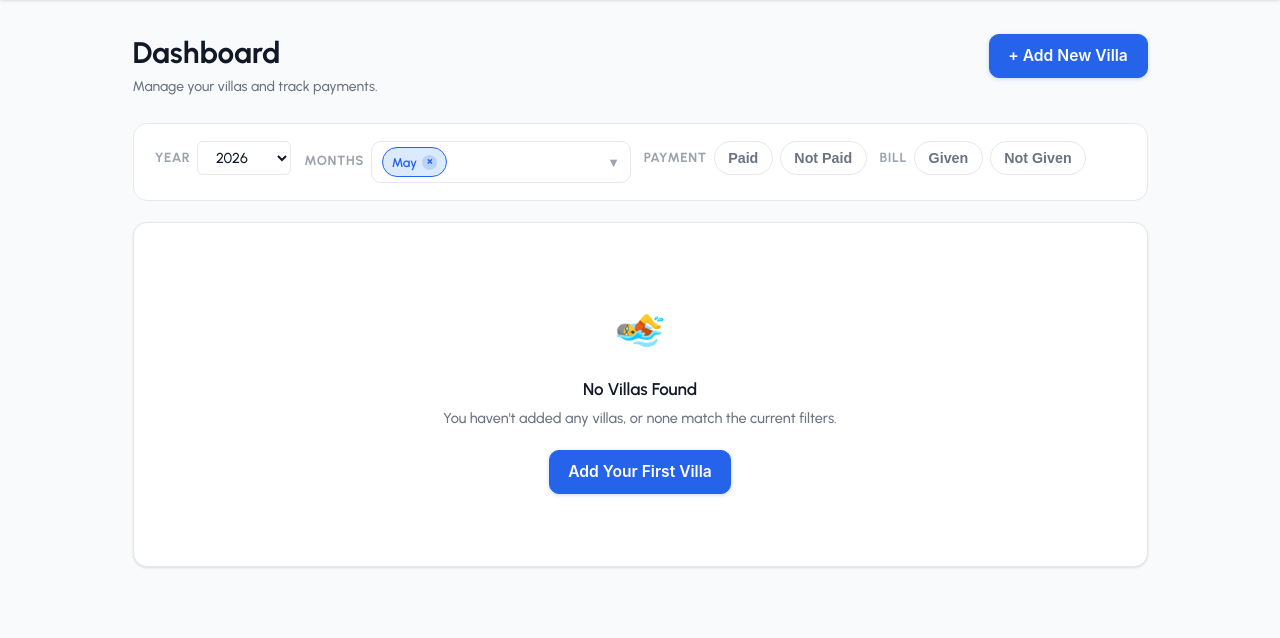
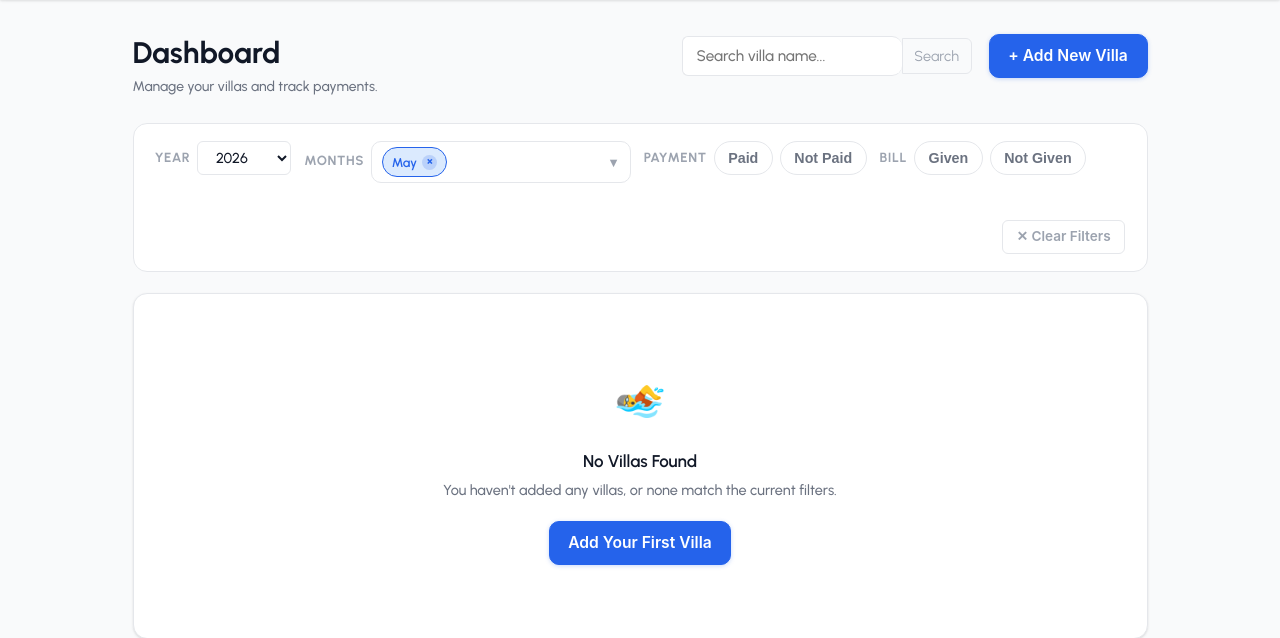
Before and after one commit to smohammedshafeeqhameed/Pool_Management, a Django app: page / in a window 1280 px wide. Shown: the part 58-696 px from the top of the page. Run offline with Django 5.2, Linux system fonts and the light colour scheme; the visitor is signed in with stand-in values (Sample User, id 1); data that the repository does not hold is empty.

Commit message:
Fixed small issues and added a villar search option.

```diff
--- a/cleaning_app/templates/cleaning_app/dashboard.html
+++ b/cleaning_app/templates/cleaning_app/dashboard.html
@@ -12,9 +12,15 @@
         <h1>Dashboard</h1>
         <p>Manage your villas and track payments.</p>
     </div>
-    <a href="{% url 'add_villa' %}" class="btn btn-primary" id="add-villa-btn">
-        + Add New Villa
-    </a>
+    <div style="display: flex; gap: 1rem; align-items: center; flex-wrap: wrap;">
+        <div class="search-box" style="display: flex; align-items: center;">
+            <input type="text" id="searchInput" value="{{ search_query|default:'' }}" placeholder="Search villa name..." style="padding: 0.5rem 0.8rem; border: 1.5px solid var(--border); border-right: none; border-top-left-radius: var(--radius-sm); border-bottom-left-radius: var(--radius-sm); outline: none; font-size: 0.9rem; min-width: 220px; font-family: inherit;" onkeydown="if(event.key === 'Enter') updateFilter('search', this.value)">
+            <button type="button" onclick="updateFilter('search', document.getElementById('searchInput').value)" style="border: 1.5px solid var(--border); border-top-right-radius: var(--radius-sm); border-bottom-right-radius: var(--radius-sm); border-top-left-radius: 0; border-bottom-left-radius: 0; height: 36px; display: inline-flex; align-items: center; padding: 0 0.8em; background: var(--bg-hover); color: var(--text-muted); cursor: pointer; font-family: inherit; font-size: 0.85rem;">Search</button>
+        </div>
+        <a href="{% url 'add_villa' %}" class="btn btn-primary" id="add-villa-btn">
+            + Add New Villa
+        </a>
+    </div>
 </div>
 
 <!-- Filter Bar -->
@@ -98,6 +104,13 @@
                 onclick="toggleFilter('bill_given', 'not_given')">
             Not Given {% if 'not_given' in bill_given %}<span class="chip-remove">×</span>{% endif %}
         </button>
+    </div>
+
+    <!-- Clear Filters -->
+    <div class="filter-group" style="margin-left: auto; align-self: flex-start; margin-top: 1.4rem;">
+        <a href="{% url 'dashboard' %}" class="btn btn-light btn-sm" style="background: transparent; border: 1.5px solid var(--border); padding: 0.4rem 0.8rem; font-size: 0.8rem; color: var(--text-muted); text-decoration: none; border-radius: var(--radius-sm); transition: all 0.2s ease;">
+            ✕ Clear Filters
+        </a>
     </div>
 
 </div><!-- /.filter-bar -->
--- a/cleaning_app/views.py
+++ b/cleaning_app/views.py
@@ -46,8 +46,12 @@ def dashboard(request):
 
     payment_status = request.GET.getlist('payment_status')
     bill_given = request.GET.getlist('bill_given')
+    search_query = request.GET.get('search', '').strip()
 
     villas_query = Villa.objects.all().order_by('-created_at')
+    if search_query:
+        villas_query = villas_query.filter(name__icontains=search_query)
+
     all_villas = list(villas_query.prefetch_related('payment_records'))
 
     villas = []
@@ -63,14 +67,17 @@ def dashboard(request):
         for m in months_to_show:
             record = payment_dict.get(m, None)
 
-            # If filters are active but there is no payment record for this
-            # month, skip — a missing record should NOT count as "unpaid" or
-            # "no bill" when the user is drilling down with filters.
-            if (payment_status or bill_given) and record is None:
+            if not payment_status and not bill_given:
+                villa_matches = True
+                break
+
+            # A transaction must actually exist in the database
+            # when filters are active.
+            if record is None:
                 continue
 
-            is_paid = record.is_paid if record else False
-            is_bg = record.bill_given if record else False
+            is_paid = record.is_paid
+            is_bg = record.bill_given
 
             match_ps = True
             if payment_status:
@@ -104,6 +111,7 @@ def dashboard(request):
         'selected_months': selected_months,
         'payment_status': payment_status,
         'bill_given': bill_given,
+        'search_query': search_query,
         'months_choices': months_choices,
         'years_choices': years_choices
     })
```
Also changed, not shown: cleaning_app/templates/cleaning_app/components/_villa_table.html (+8 -4 lines).
